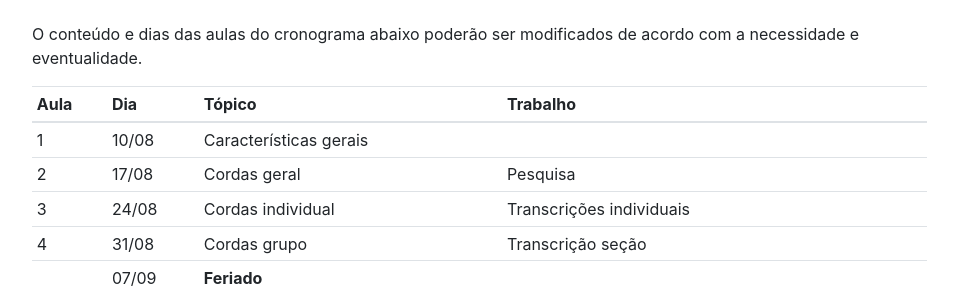
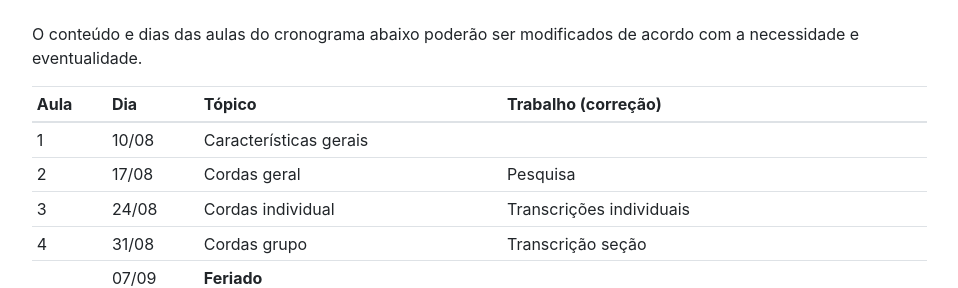
Before and after one commit to kroger/genosmus, a Jekyll site: the page built from _marcos/musa83.md, in a window 1280 px wide and 900 px high, scrolled down 2807 px. Shown: the part 166-454 px from the top of the window, without its empty margins (68-1026 px from the left). Built offline with Jekyll 4.4.1, drawn with Linux system fonts in a browser that asks for light colours; nearby versions of some CDN libraries; the table of contents is made by our own code.

Commit message:
Pequena correção

```diff
--- a/_marcos/musa83.md
+++ b/_marcos/musa83.md
@@ -102,7 +102,7 @@ Os critérios gerais de avaliação são:
 As notas serão definidas de acordo com o seguinte critério:
 
 | Nota | Entregue | Solicitações cumpridas | Aspecto de interesse especial | Aspecto de algum interesse |
-|:-----|:---------|:-----------------------|:------------------------------|:---------------------------|
+| :--- | :------- | :--------------------- | :---------------------------- | :------------------------- |
 | 100% | **X**    | **X**                  | **X**                         | -                          |
 | 90%  | **X**    | **X**                  | -                             | **X**                      |
 | 80%  | **X**    | **X**                  | -                             | -                          |
@@ -139,7 +139,7 @@ Na modalidade remota, a frequência será verificada a partir da entrega dos tra
 O conteúdo e dias das aulas do cronograma abaixo poderão ser
 modificados de acordo com a necessidade e eventualidade.
 
-| Aula | Dia   | Tópico                 | Trabalho                       |
+| Aula | Dia   | Tópico                 | Trabalho (correção)            |
 | ---- | ----- | ---------------------- | ------------------------------ |
 | 1    | 10/08 | Características gerais |                                |
 | 2    | 17/08 | Cordas geral           | Pesquisa                       |
```
